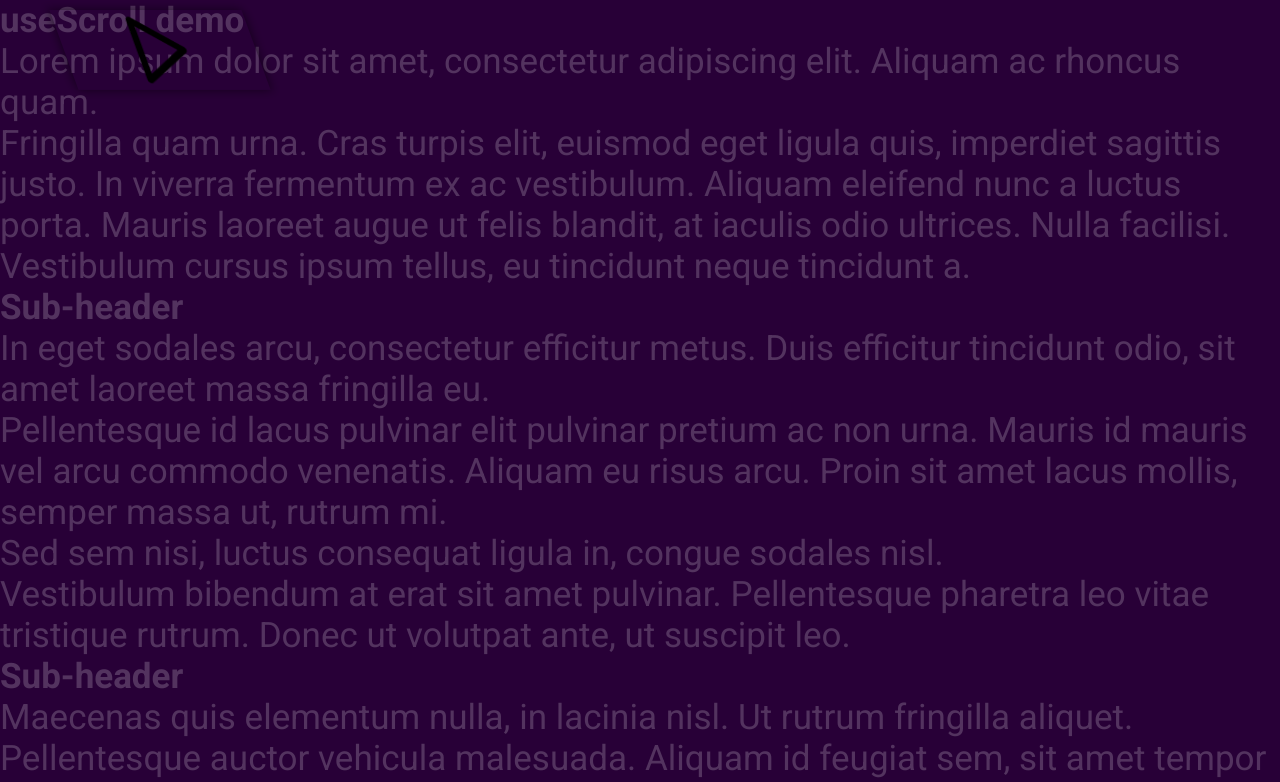
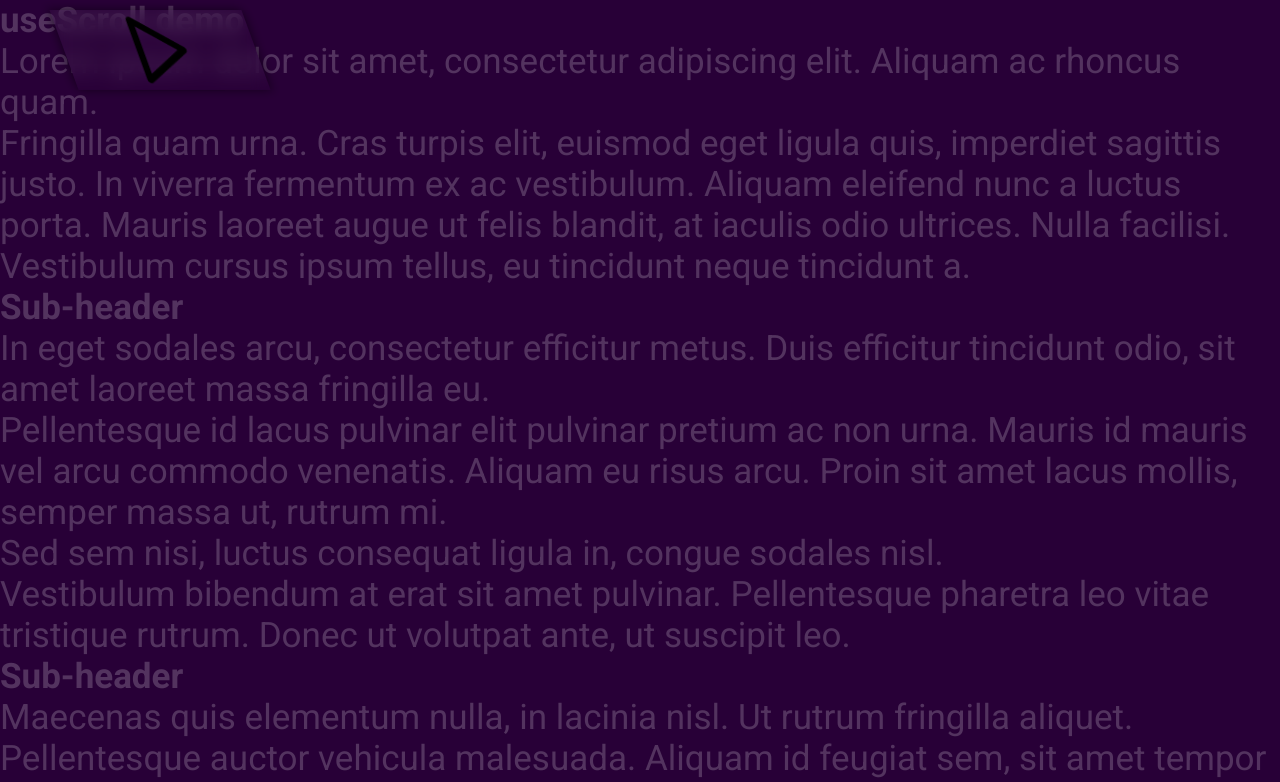
Before and after one commit to lorenzoaniel/portfolio-v5, a React (Vite) app: page / in a window 1280 px wide. Shown: the top 782 px of the page. Built offline with nearby package versions, Linux system fonts and the light colour scheme.

Commit message:
Update NavbarDefault.tsx

```diff
--- a/src/components/Navbar/NavbarDefault.tsx
+++ b/src/components/Navbar/NavbarDefault.tsx
@@ -56,6 +56,7 @@ const Main = styled(motion.nav)`
 
 	background: transparent;
 	box-shadow: 0 0 1rem 0.1rem rgba(0, 0, 0, 0.5);
+	backdrop-filter: blur(1rem);
 
 	top: 0;
 	bottom: 0;
```
